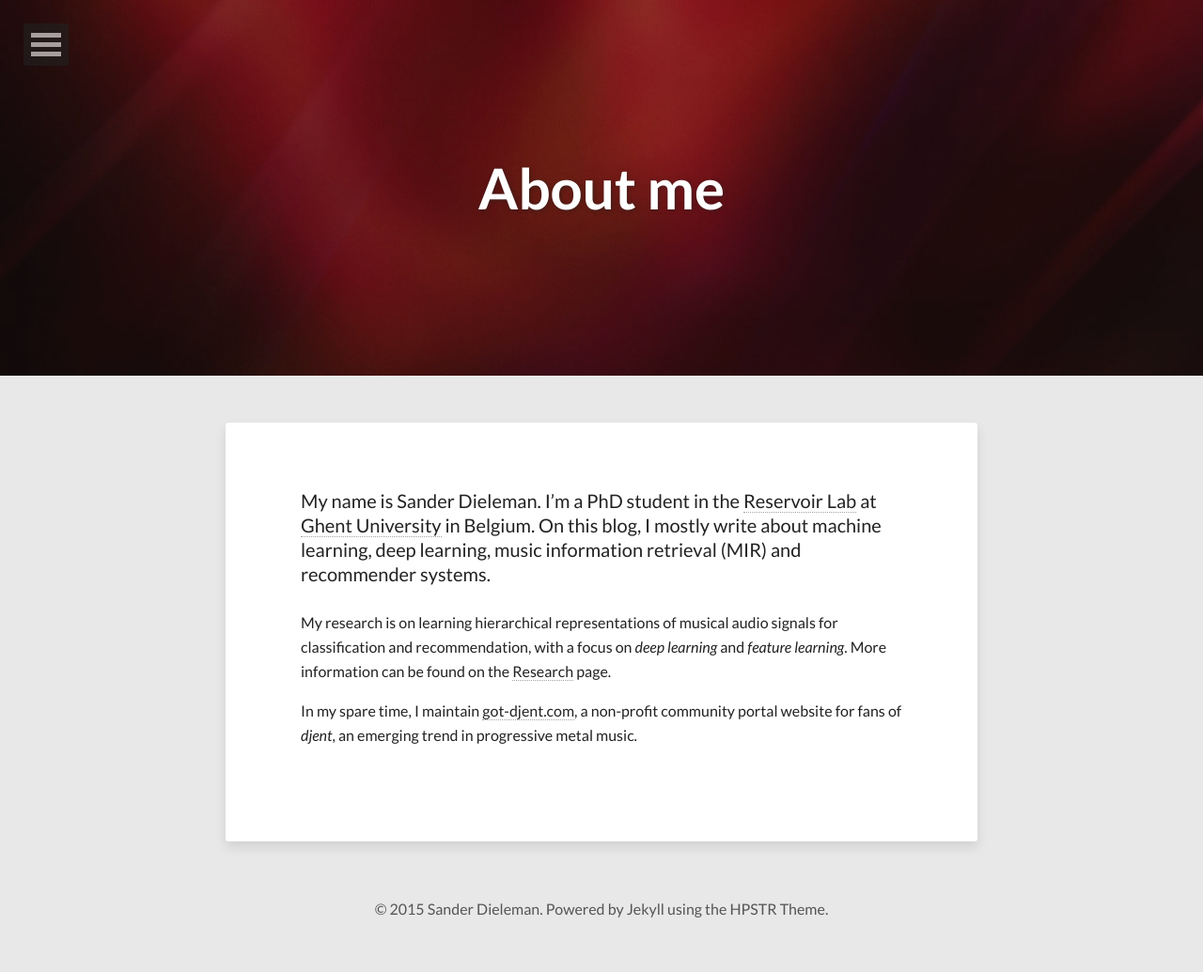
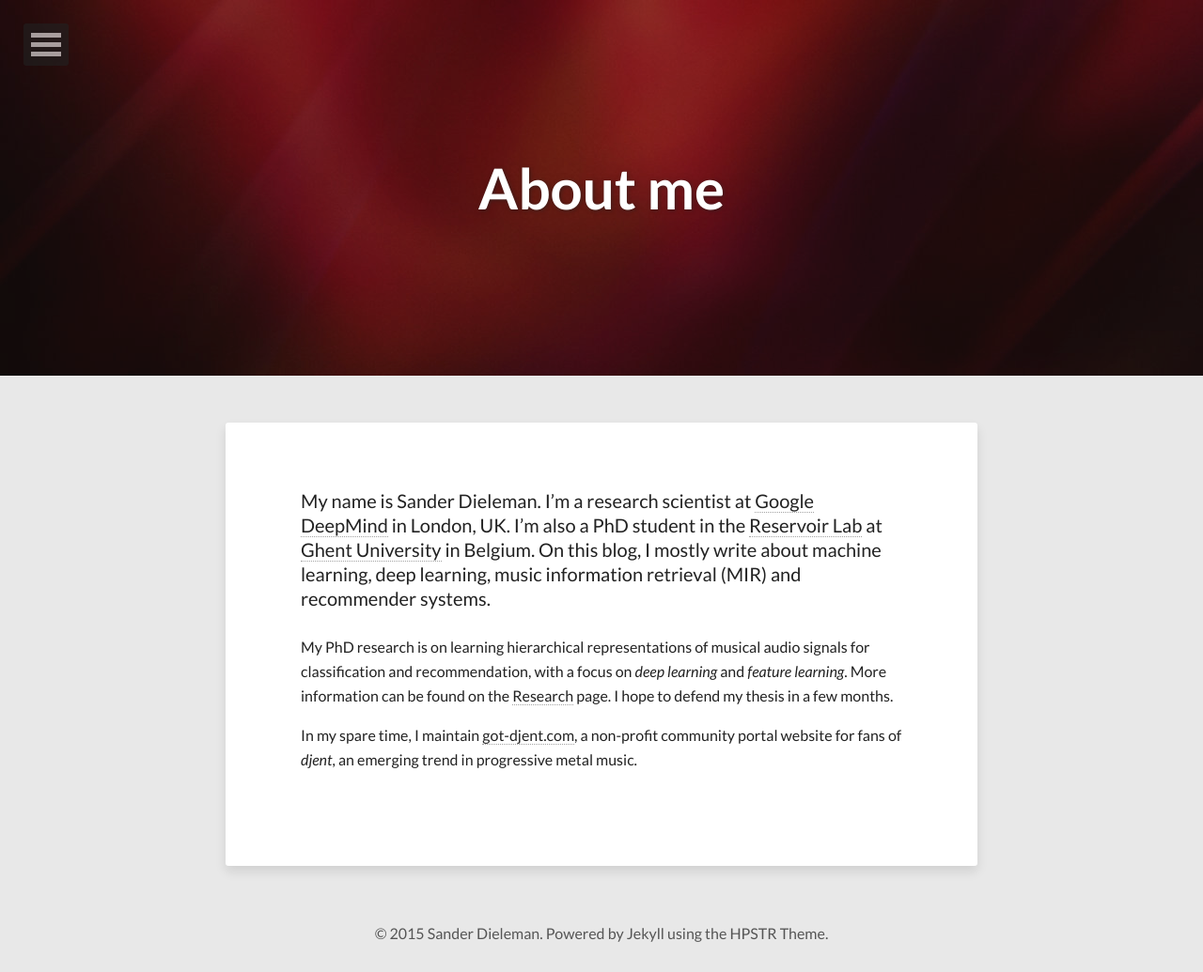
Before and after one commit to benanne/benanne.github.io, a Jekyll site: the page built from about.md, in a window 1280 px wide. Shown: the whole page at 94% size. Built offline with Jekyll 4.4.1, drawn with Linux system fonts in a browser that asks for light colours; nearby versions of some CDN libraries; before the commit the page ends 1009 px from its top, so only the background shows below that.

Commit message:
update about info

```diff
--- a/_config.yml
+++ b/_config.yml
@@ -10,7 +10,7 @@ url:              http://benanne.github.io
 owner:
   name:           Sander Dieleman
   avatar:         avatar.jpg
-  bio:            "PhD Student at Ghent University"
+  bio:            "Research Scientist at Google DeepMind"
   email:          sanderdieleman@gmail.com
   # Social networking links used in footer. Update and remove as you like.
   twitter:        sedielem
--- a/about.md
+++ b/about.md
@@ -10,9 +10,9 @@ image:
 <!-- share: true -->
 ---
 
-My name is Sander Dieleman. I'm a PhD student in the [Reservoir Lab](http://reslab.elis.ugent.be/) at [Ghent University](http://www.ugent.be/) in Belgium. On this blog, I mostly write about machine learning, deep learning, music information retrieval (MIR) and recommender systems.
+My name is Sander Dieleman. I'm a research scientist at [Google DeepMind](http://deepmind.com/) in London, UK. I'm also a PhD student in the [Reservoir Lab](http://reslab.elis.ugent.be/) at [Ghent University](http://www.ugent.be/) in Belgium. On this blog, I mostly write about machine learning, deep learning, music information retrieval (MIR) and recommender systems.
 
-My research is on learning hierarchical representations of musical audio signals for classification and recommendation, with a focus on *[deep learning](http://en.wikipedia.org/wiki/Deep_learning)* and *feature learning*. More information can be found on the [Research](/research) page.
+My PhD research is on learning hierarchical representations of musical audio signals for classification and recommendation, with a focus on *[deep learning](http://en.wikipedia.org/wiki/Deep_learning)* and *feature learning*. More information can be found on the [Research](/research) page. I hope to defend my thesis in a few months.
 
 In my spare time, I maintain [got-djent.com](http://got-djent.com/), a non-profit community portal website for fans of *[djent](http://en.wikipedia.org/wiki/Djent)*, an emerging trend in progressive metal music.
 
```
